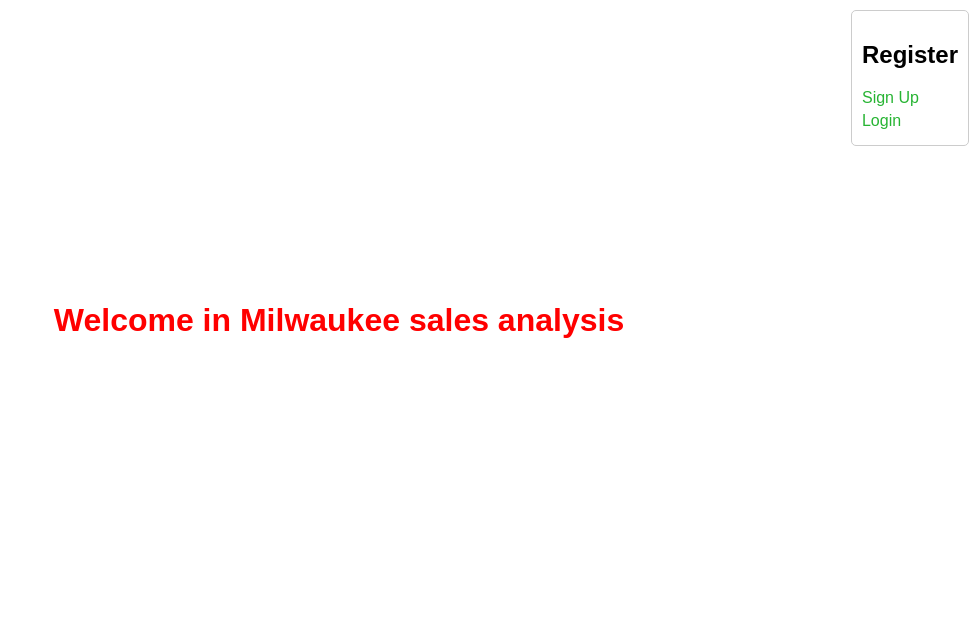
After one commit to Volume632/sales_tpro_1.0.3, a Django app: template sales/templates/home.html in a window 1280 px wide. The commit adds this page. Shown: the top 639 px of the page, without its empty margins (301-1280 px from the left). Run offline with Django 5.2, Linux system fonts and the light colour scheme; the template is opened without the code that fills it, so the values that code supplies are empty.

Commit message:
setup5.1

```diff
--- a/sales/models.py
+++ b/sales/models.py
@@ -4,8 +4,8 @@ from django.db import models
 class Product(models.Model):
     id = models.AutoField(primary_key=True)
     name = models.CharField(max_length=255, unique=True)
-    price1 = models.DecimalField(max_digits=10, decimal_places=2)  # Цена 1
-    price2 = models.DecimalField(max_digits=10, decimal_places=2)  # Цена 2
+    price1 = models.DecimalField(max_digits=10, decimal_places=2, null=True, blank=True)
+    price2 = models.DecimalField(max_digits=10, decimal_places=2, default=0.00)
     created_at = models.DateTimeField(auto_now_add=True)
 
     def __str__(self):
--- /dev/null
+++ b/sales/templates/home.html
@@ -0,0 +1,25 @@
+{% load static %}
+<!DOCTYPE html>
+<html lang="en">
+<head>
+    <meta charset="UTF-8">
+    <meta name="viewport" content="width=device-width, initial-scale=1.0">
+    <link rel="stylesheet" href="{% static 'css/styles.css' %}">
+    <title>Home</title>
+</head>
+<body>
+    <header>
+        <div class="register-section">
+            <h2>Register</h2>
+            <ul>
+                <li><a href="{% url 'register' %}"><i class="fas fa-user-plus"></i> Sign Up</a></li>
+                <li><a href="{% url 'login' %}"><i class="fas fa-sign-in-alt"></i> Login</a></li>
+            </ul>
+        </div>
+    </header>
+    <main>
+        <h1>Welcome in Milwaukee sales analysis</h1>
+        <!-- Your content here -->
+    </main>
+</body>
+</html>
--- a/sales_project/urls.py
+++ b/sales_project/urls.py
@@ -1,14 +1,22 @@
 from django.contrib import admin
-from django.urls import path, include
-from sales import views  # Импортируйте views из sales
+from django.urls import path
+from sales import views  # Import views from the sales app
+from django.contrib.auth import views as auth_views
 
 urlpatterns = [
     path('admin/', admin.site.urls),
-    path('', include('sales.urls')),  # Подключение маршрутов из приложения sales
-    path('accounts/', include('django.contrib.auth.urls')),  # Включение URL для аутентификации
     path('', views.home, name='home'),
+    path('abc-xyz-analysis/', views.abc_xyz_analysis, name='abc_xyz_analysis'),
     path('export-forecast/', views.export_forecast, name='export_forecast'),
-    path('login/', views.login_view, name='login'),
-    path('logout/', views.logout_view, name='logout'),
-    path('register/', views.register_view, name='register'),
+    path('login/', views.login_view, name='login'),  # Используем пользовательский login_view
+    path('logout/', views.logout_view, name='logout'),  # Используем пользовательский logout_view
+    path('register/', views.register_view, name='register'),  # Убедитесь, что register_view определен в views.py
+    path('upload-sales/', views.upload_sales_file, name='upload_sales_file'),
+    path('upload-stock/', views.upload_stock_file, name='upload_stock_file'),
+    path('upload-supplier/', views.upload_supplier_file, name='upload_supplier_file'),
 ]
+
+from django.conf import settings
+from django.conf.urls.static import static
+
+urlpatterns += static(settings.MEDIA_URL, document_root=settings.MEDIA_ROOT)
--- /dev/null
+++ b/static/css/styles.css
@@ -0,0 +1,56 @@
+/* Сброс отступов по умолчанию и установка базовых стилей */
+body {
+    margin: 0;
+    padding: 0;
+    font-family: Arial, sans-serif;
+}
+
+/* Центрирование текста приветствия */
+main {
+    display: flex;
+    justify-content: center;
+    align-items: center;
+    height: 80vh; /* Оставляем немного пространства сверху и снизу */
+    text-align: center;
+}
+
+h1 {
+    color: red;
+}
+
+/* Позиционирование секции регистрации */
+header {
+    position: absolute;
+    top: 0;
+    right: 0;
+    padding: 10px;
+}
+
+.register-section {
+    background: white; /* Фон для лучшего отображения */
+    border: 1px solid #ccc; /* Граница для секции */
+    border-radius: 5px;
+    padding: 10px;
+}
+
+.register-section ul {
+    list-style: none;
+    padding: 0;
+    margin: 0;
+}
+
+.register-section li {
+    margin-bottom: 5px;
+}
+
+.register-section a {
+    text-decoration: none;
+    color: rgb(39, 180, 51); /* Цвет текста ссылок */
+}
+
+/* Опционально: добавьте сетку, если это нужно для других частей контента */
+.container {
+    display: grid;
+    grid-template-columns: repeat(auto-fill, minmax(200px, 1fr));
+    gap: 10px;
+}
```
Also changed, not shown: sales/templates/registration/register.html (+48 -8 lines), sales/templates/sales/abc_xyz_analysis.html (+12 -26 lines), sales/templates/sales/home.html (deleted, +0 -27 lines), sales/urls.py (+5 -8 lines), sales/views.py (+63 -1 lines), sales_project/settings.py (+6 -2 lines), db.sqlite3, sales/migrations/0002_stockfile_stockrecord_delete_forecast_and_more.py (added), 1 other file.
